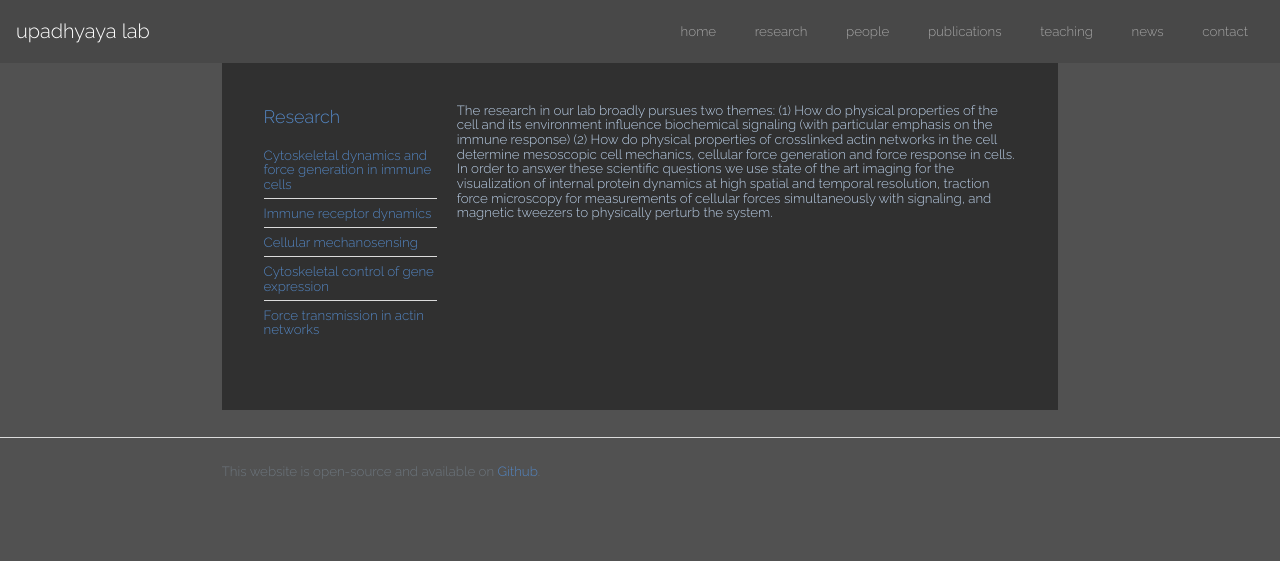
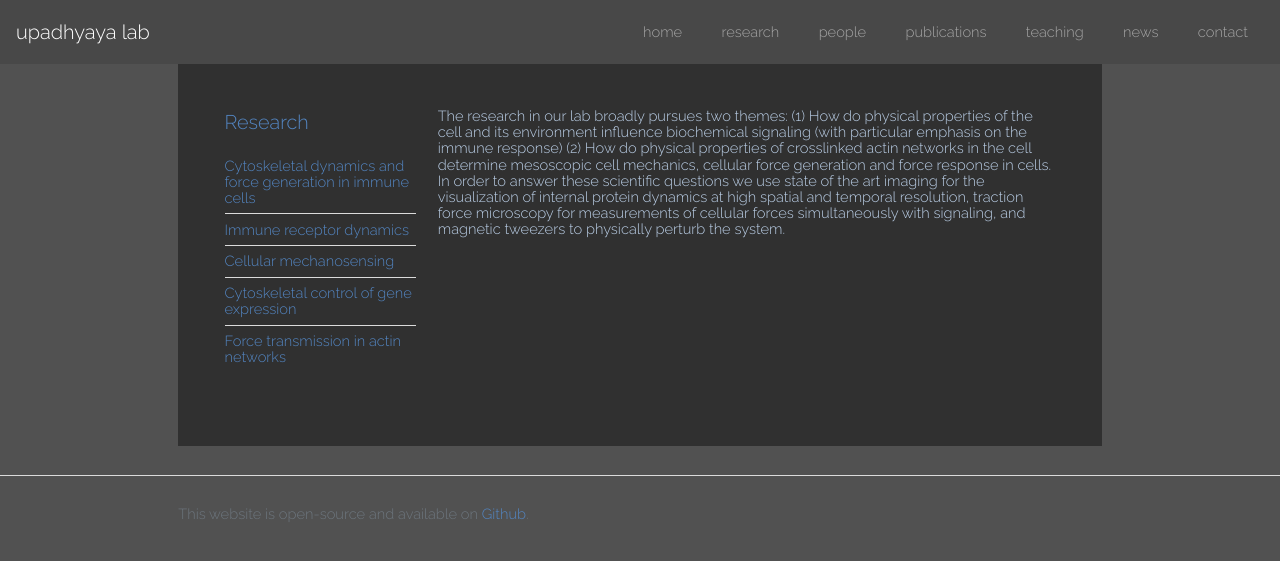
Before and after one commit to arpitalab/arpitalab.github.io, a Jekyll site: the page built from research/index.html, in a window 1280 px wide. Shown: the top 561 px of the page. Built offline with Jekyll 4.4.1, drawn with Linux system fonts in a browser that asks for light colours; nearby versions of some CDN libraries; library files that are not in the unit come from our copies; comment, search, counter and statistics services are not loaded.

Commit message:
Update custom.css

```diff
--- a/static/css/custom.css
+++ b/static/css/custom.css
@@ -8,7 +8,7 @@ body {
   background-color: #515151;
   color: #9a9a9a;
   font-family: "Raleway", Arial, Helvetica, sans-serif;
-  font-size: 10pt;
+  font-size: 11pt;
   font-weight: 300;
   line-height: 1.1;
 }
```
